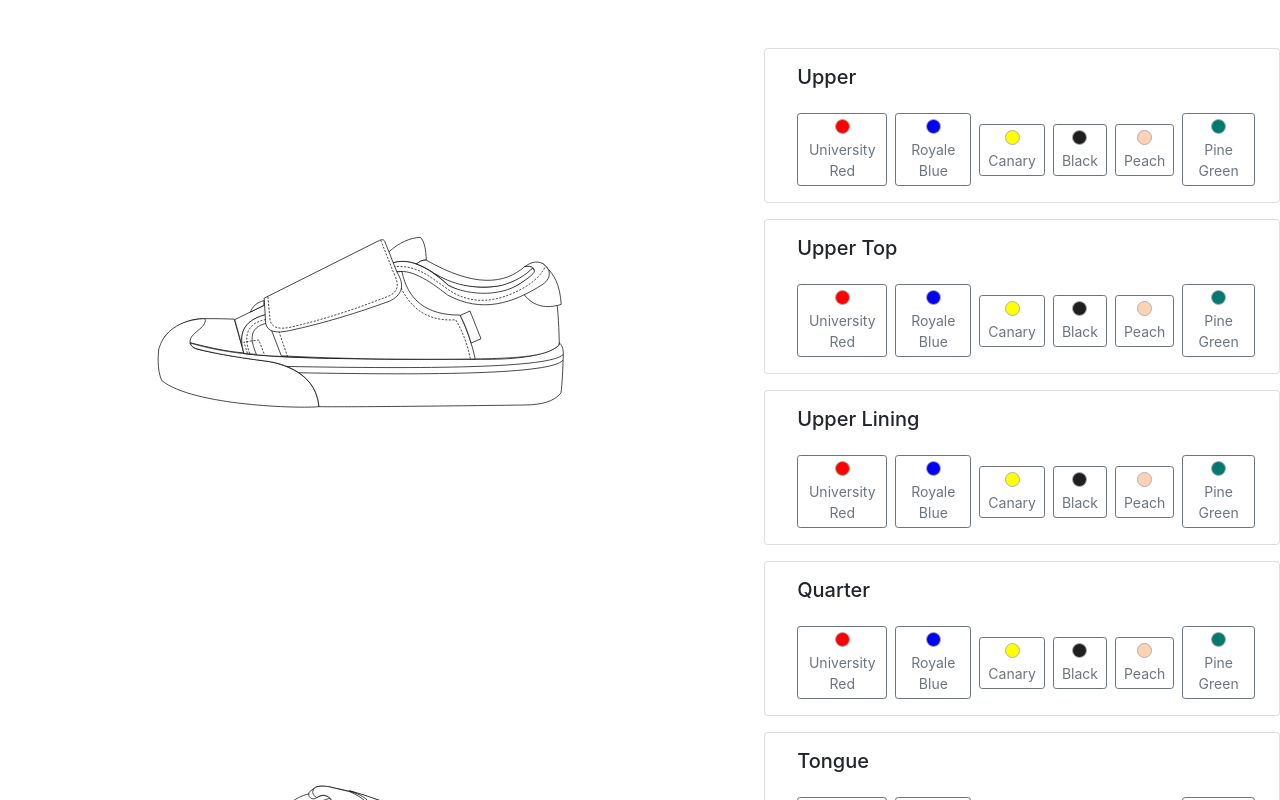
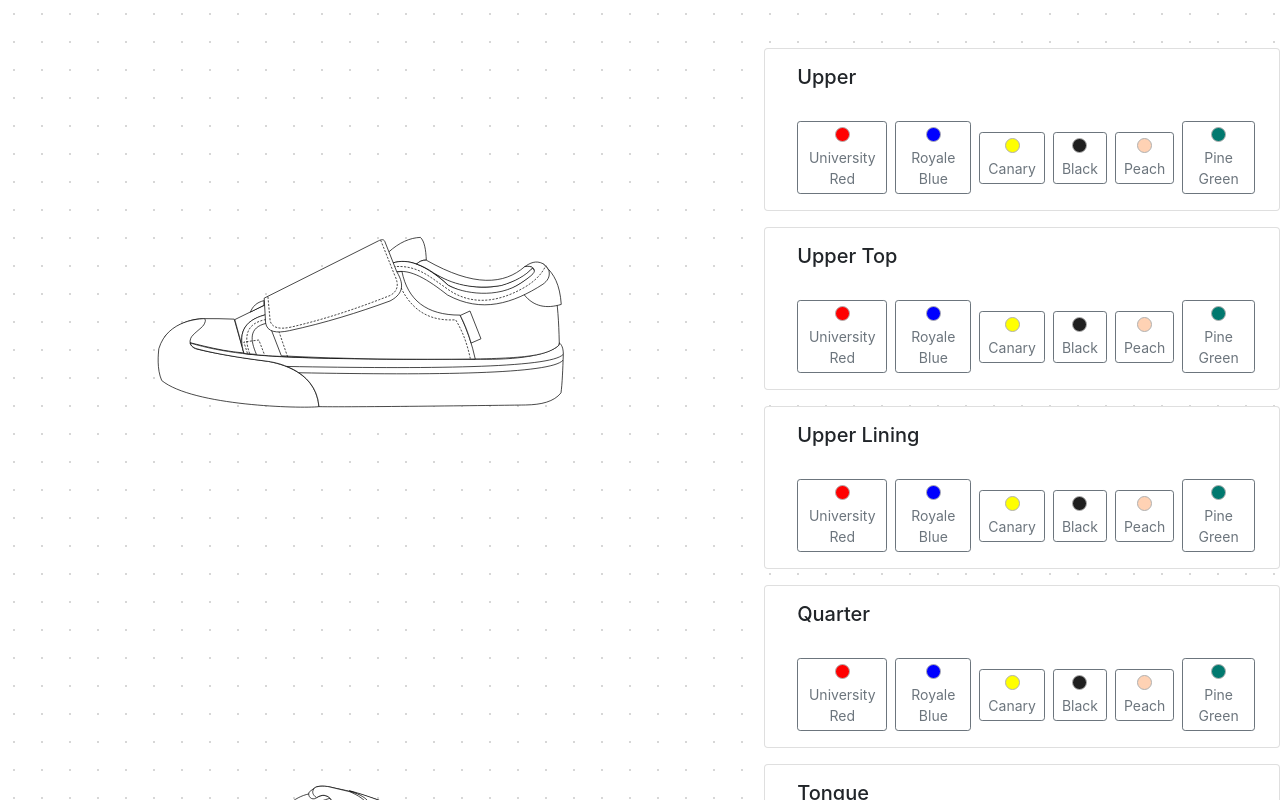
Before and after one commit to andirkh/shoes-customizer, a Next.js app: page / in a window 1280 px wide. Shown: the top 800 px of the page. Built offline with nearby package versions, Linux system fonts and the light colour scheme.

Commit message:
fix: add reset button

```diff
--- a/components/ColorButtons/index.js
+++ b/components/ColorButtons/index.js
@@ -14,15 +14,25 @@ class ColorButtons extends React.Component {
       colors = [],
       changeColor = () => {},
     } = this.props;
-    console.log("stateNow", stateNow);
+    const isSelected = !(
+      stateNow === COLOR_DEFAULT_BLACK || stateNow === COLOR_DEFAULT_WHITE
+    );
     return (
       <Card className="mb-3 py-3 px-4">
-        <h5 className="mb-4">
-          {stateNow === COLOR_DEFAULT_BLACK || stateNow === COLOR_DEFAULT_WHITE
-            ? ""
-            : "✅"}
-          <span className="ml-2">{shoePartName}</span>
-        </h5>
+        <div className="d-flex align-items-center justify-content-between mb-4">
+          <h5>
+            {isSelected && "✅"}
+            <span className="ml-2">{shoePartName}</span>
+          </h5>
+          {isSelected && (
+            <span
+              onClick={() => changeColor(stateName, COLOR_DEFAULT_WHITE)}
+              className="cursor-pointer text-muted"
+            >
+              reset
+            </span>
+          )}
+        </div>
         <div className="d-flex align-items-center">
           {colors.map((item) => {
             return (
--- a/styles/globals.css
+++ b/styles/globals.css
@@ -4,6 +4,8 @@ body {
   margin: 0;
   font-family: -apple-system, BlinkMacSystemFont, Segoe UI, Roboto, Oxygen,
     Ubuntu, Cantarell, Fira Sans, Droid Sans, Helvetica Neue, sans-serif;
+  background-image: radial-gradient(circle,rgb(215,215,215),rgb(215,215,215) 1px,rgb(255,255,255) 1px,rgb(255,255,255))!important;
+  background-size: 28px 28px;;
 }
 
 a {
@@ -14,3 +16,7 @@ a {
 * {
   box-sizing: border-box;
 }
+
+.cursor-pointer {
+  cursor: pointer;
+}
```
